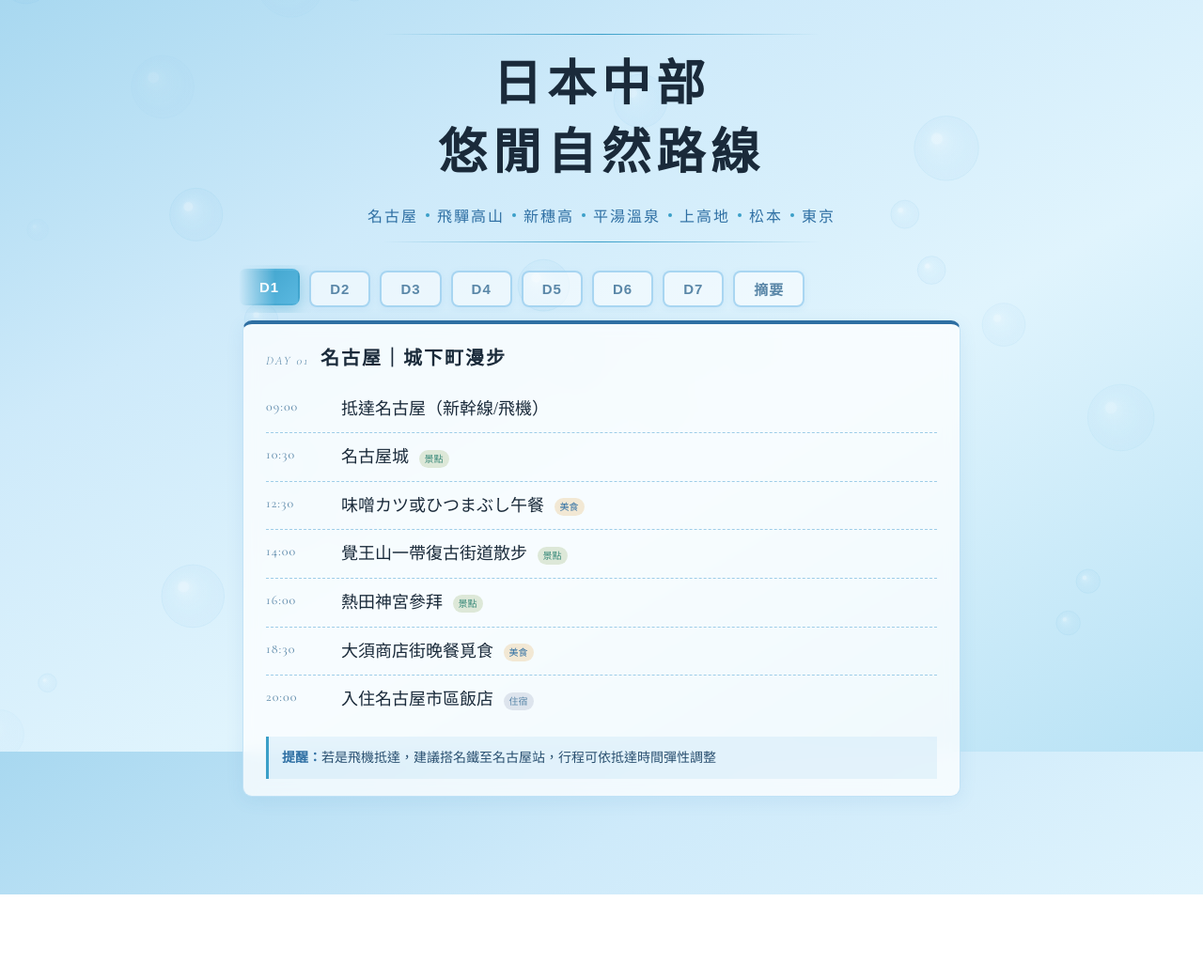
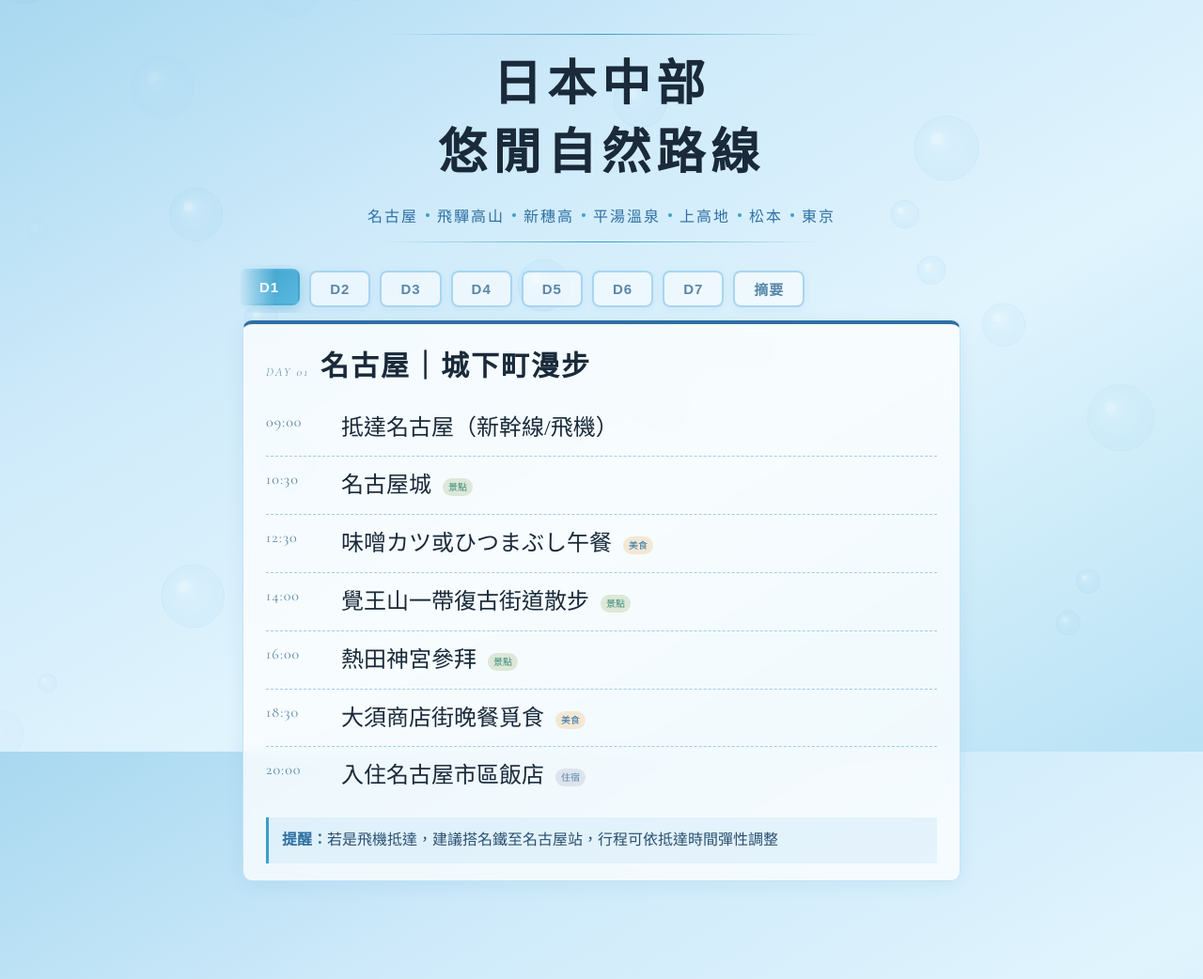
Before and after one commit to lingchiehtai/travel_itinerary, a plain HTML site: page index.html in a window 1280 px wide. Shown: the whole page at 94% size. Before the commit the page ends 952 px from the top, so only its background shows below. Drawn offline with nearby package versions, Linux system fonts and the light colour scheme.

Commit message:
Update README and increase UI font sizes
Adjust several CSS font sizes to improve readability and visual hierarchy: .day-title (30px), .transport-detail (16px), a section title/list item (24px), .time (16px), and the callout box text (16px).

```diff
--- a/index.html
+++ b/index.html
@@ -165,7 +165,7 @@
 
   .day-title {
     font-family: 'Microsoft JhengHei', '微軟正黑體', 'PingFang TC', 'Heiti TC', sans-serif;
-    font-size: 20px;
+    font-size: 30px;
     font-weight: 700;
     color: var(--ink);
     letter-spacing: 2px;
@@ -197,7 +197,7 @@
   }
 
   .transport-detail {
-    font-size: 14px;
+    font-size: 16px;
     line-height: 1.8;
     color: #2a4a65;
   }
@@ -218,7 +218,7 @@
     gap: 10px;
     padding: 10px 0;
     border-bottom: 1px dashed var(--line);
-    font-size: 18px;
+    font-size: 24px;
     line-height: 1.7;
   }
 
@@ -228,7 +228,7 @@
 
   .time {
     font-family: 'Cormorant Garamond', serif;
-    font-size: 14px;
+    font-size: 16px;
     color: var(--mist);
     letter-spacing: 1px;
     padding-top: 1px;
@@ -258,7 +258,7 @@
     padding: 10px 14px;
     border-left: 3px solid var(--gold);
     background: rgba(160,210,240,0.2);
-    font-size: 14px;
+    font-size: 16px;
     color: #2a5070;
     line-height: 1.8;
   }
```
Also changed, not shown: 1 other file.
